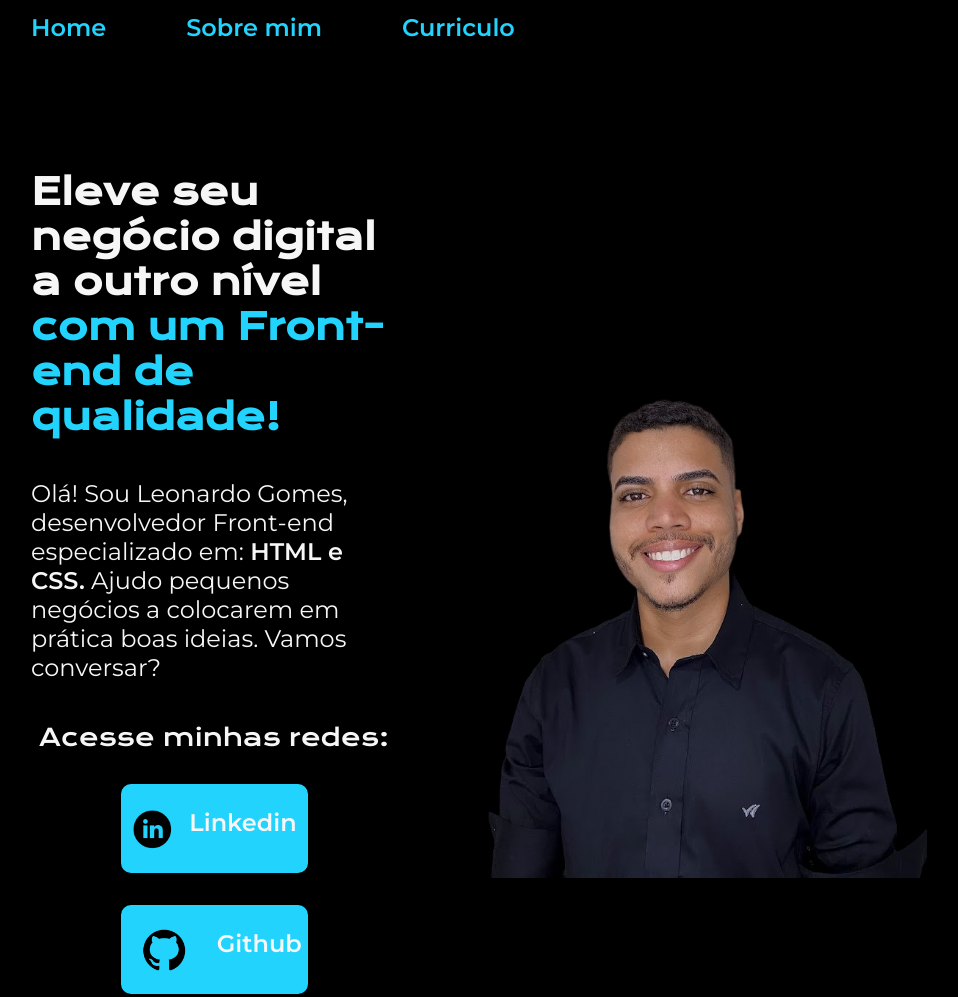
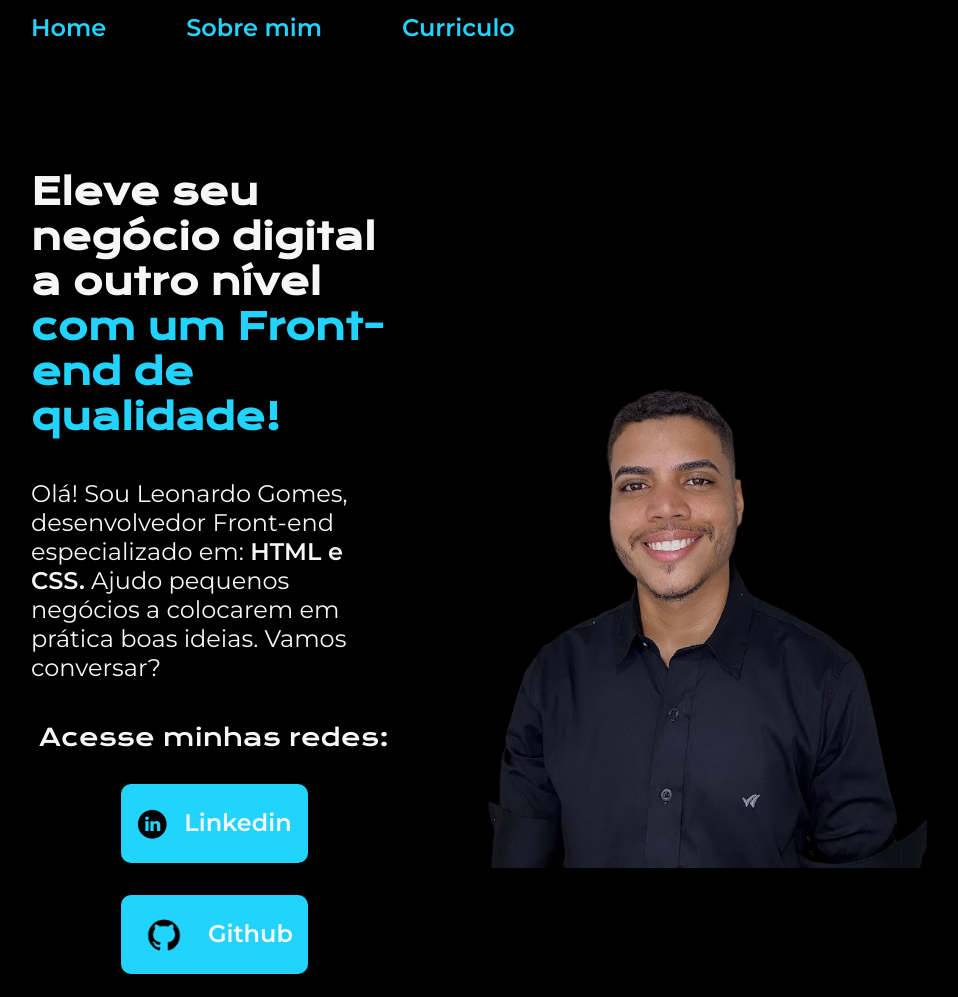
Before and after one commit to Leeogmz/HTML-CSS, a plain HTML site: page Portifolio/index.html in a window 1280 px wide. Shown: the top 997 px of the page, without its empty margins (161-1119 px from the left). Drawn offline with nearby package versions, Linux system fonts and the light colour scheme.

Commit message:
HTML e CSS

```diff
--- a/Portifolio/Styles/style.css
+++ b/Portifolio/Styles/style.css
@@ -122,6 +122,7 @@ body {
     color: var(--cor-secundaria);
     font-family: var(--fonte-secundaria);
     background-color: var(--cor-terciaria);
+
 }
 
 .apresentacao__links__navegacao:hover {
@@ -135,7 +136,7 @@ body {
 }
 
 .icon{
-    height:42px;
+    height:2rem;
 }
 
 
```
